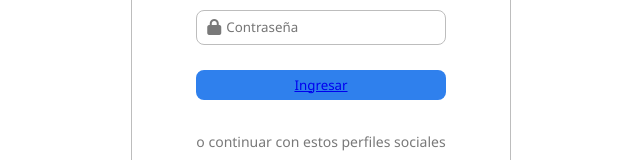
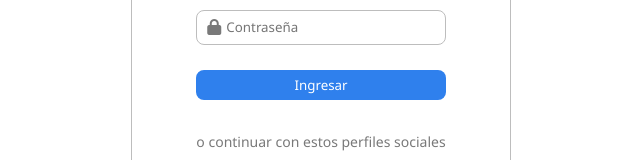
Before and after one commit to CarlosV319/team-prolog, a React (Vite) app: page /auth/login in a window 1280 px wide. Shown: the part 308-468 px from the top of the page, without its empty margins (319-959 px from the left). Built offline with nearby package versions, Linux system fonts and the light colour scheme.

Commit message:
Add form control styles

```diff
--- a/src/auth/pages/LoginPage.jsx
+++ b/src/auth/pages/LoginPage.jsx
@@ -3,7 +3,6 @@ import { Link } from 'react-router-dom';
 import axios from 'axios';
 
 import { useGoogleLogin } from '@react-oauth/google';
-import Swal from 'sweetalert2';
 
 import { useForm, useAuthStore } from '../../hooks';
 import './LoginPage.css';
@@ -13,6 +12,7 @@ const loginFormFields = {
     loginEmail: '',
     loginPassword: '',
 }
+
 
 const formValidations = {
   loginEmail: [ (value) => value.includes('@') & value.includes('.'), 'Email debe contener @ y "."'],
@@ -32,20 +32,6 @@ export const LoginPage = () => {
             loginEmailValid,
             loginPasswordValid } = useForm( loginFormFields, formValidations );
 
-
-    const loginSubmit = (event) => {
-
-        event.preventDefault();
-
-        setFormSubmitted(true);
-
-        if ( !isFormValid ) return;
-
-        startLogin({
-            email: loginEmail,
-            password: loginPassword,
-        });
-    };
 
     const login = useGoogleLogin({
         onSuccess: async (response) => {
@@ -72,6 +58,21 @@ export const LoginPage = () => {
         },
     });
 
+
+    const loginSubmit = (event) => {
+
+        event.preventDefault();
+
+        setFormSubmitted(true);
+
+        if ( !isFormValid ) return;
+
+        startLogin({
+            email: loginEmail,
+            password: loginPassword,
+        });
+    };
+
     useEffect(() => {
         if (errorMessage !== undefined) {
 
@@ -85,7 +86,7 @@ export const LoginPage = () => {
             <div className="container-login">
                 <div className='group-form'>
                     <p>Ingreso</p>
-                    <form >
+                    <form onSubmit={loginSubmit}>
                         <div className="group-form">
                             <div className="icon-form">
                                 <i className="fa-solid fa-envelope"></i>
@@ -119,11 +120,8 @@ export const LoginPage = () => {
                         <div className="d-grid gap-2">
                             <button
                                 className="button-login"
-                                /* type="submit" */
-                                onClick={ loginSubmit }
-                                    >
-                                    <Link to={'/profile'}>Ingresar</Link>
-                                </button>
+                                type="submit"
+                                    >Ingresar</button>
 
                         </div>
                     </form>
--- a/src/auth/pages/RegisterPage.jsx
+++ b/src/auth/pages/RegisterPage.jsx
@@ -14,13 +14,15 @@ const registerFormFields = {
   registerPassword: "",
 };
 
-const alphanumeric = new RegExp(/^[A-Za-z0-9\s]/);
+const alphanumeric = new RegExp(/^[A-Za-z0-9\s]/g);
 
 const formValidations = {
   registerEmail: [ (value) => value.includes('@') & value.includes('.'), 'Email debe contener @ y "."'],
-  registerPassword: [ (value) => (alphanumeric.test(value) & value.length >= 8),
+  registerPassword: [ (value) => (alphanumeric.test(value) && value.length >= 8),
                       'Contraseña debe incluir letras, numeros y tener al menos 8 caracteres.'],
 }
+
+
 
 export const RegisterPage = () => {
 
@@ -38,6 +40,7 @@ export const RegisterPage = () => {
     registerPasswordValid,
   } = useForm( registerFormFields, formValidations );
 
+  // console.log( registerPasswordValid )
 
   const login = useGoogleLogin({
     onSuccess: async (response) => {
--- a/src/hooks/useAuthStore.js
+++ b/src/hooks/useAuthStore.js
@@ -26,6 +26,7 @@ export const useAuthStore = () => {
             dispatch(onLogin({ name: data.name, uid: data.uid }));
 
             Swal.fire('Bienvenido!');
+            navigateTo( `/profile` );
 
         } catch (error) {
             console.log( error )
--- a/src/profile/pages/EditProfilePage.jsx
+++ b/src/profile/pages/EditProfilePage.jsx
@@ -1,4 +1,4 @@
-import { useEffect /* , useState */ } from 'react';
+import { useEffect } from 'react';
 import { useSelector } from 'react-redux';
 import { useForm } from '../../hooks';
 
```
Also changed, not shown: 1 other file (tests, documents, lock files or other folders).
